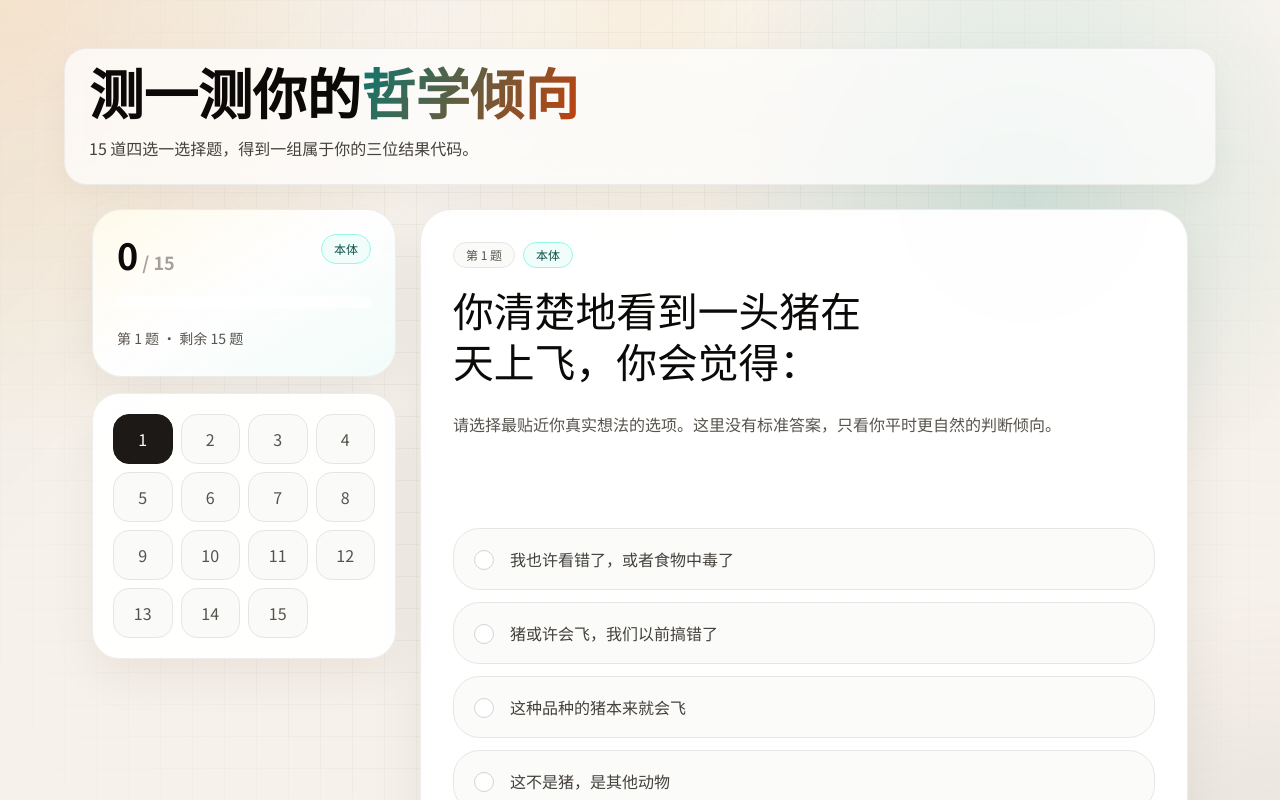
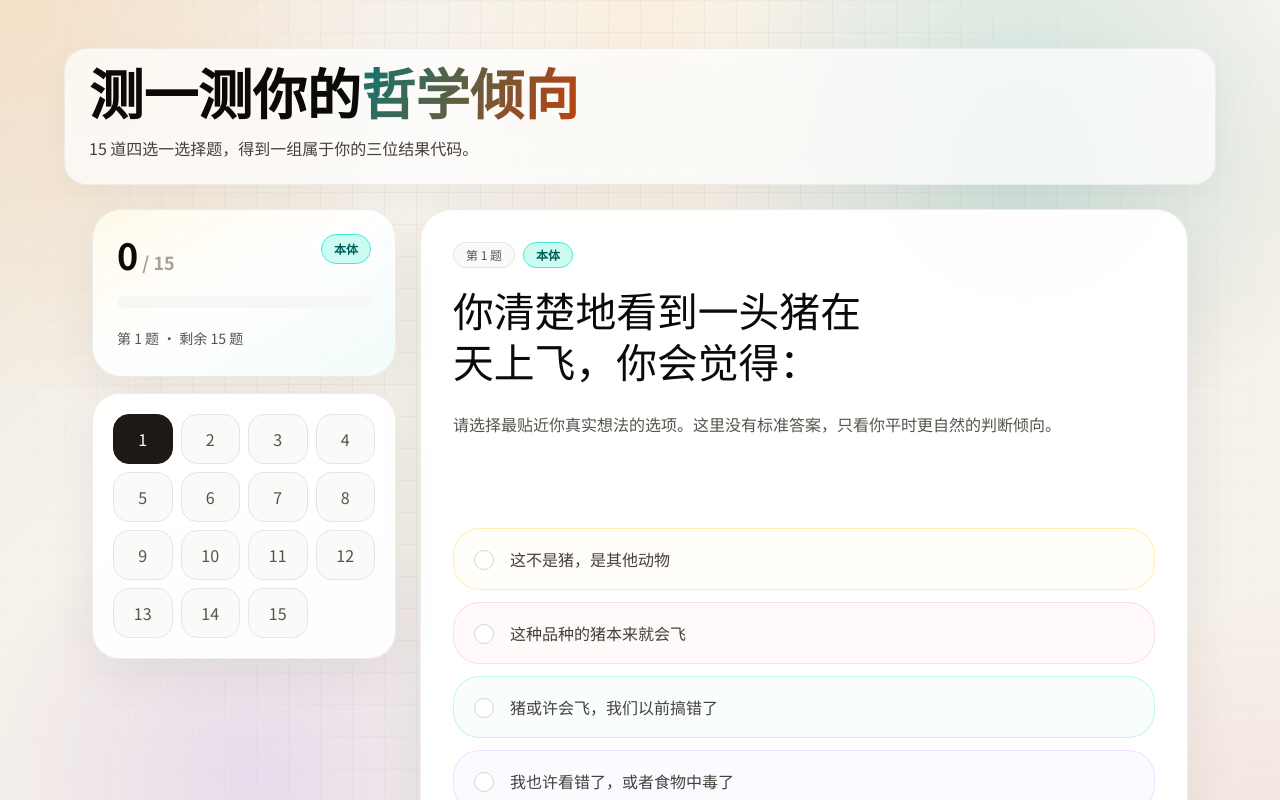
Before and after one commit to ZhenweiTang0908/ismism-test, a Next.js app in the folder website/: page / in a window 1280 px wide. Both pictures are taken after a click on the button "开始答题". Shown: the top 800 px of the page. Built offline with nearby package versions, Linux system fonts and the light colour scheme.

Commit message:
feat: add philosophical quiz landing page and interactive questionnaire component

```diff
--- a/website/app/page.tsx
+++ b/website/app/page.tsx
@@ -9,7 +9,7 @@ export default async function Home() {
 
   return (
     <main className="relative overflow-hidden px-4 py-6 text-stone-950 sm:px-6 sm:py-8 lg:px-10 lg:py-12">
-      <div className="pointer-events-none absolute inset-0 bg-[radial-gradient(circle_at_top_left,rgba(253,186,116,0.26),transparent_28%),radial-gradient(circle_at_80%_20%,rgba(13,148,136,0.15),transparent_26%),radial-gradient(circle_at_bottom_right,rgba(120,113,108,0.14),transparent_24%)]" />
+      <div className="pointer-events-none absolute inset-0 bg-[radial-gradient(circle_at_top_left,rgba(253,186,116,0.30),transparent_26%),radial-gradient(circle_at_80%_15%,rgba(13,148,136,0.18),transparent_24%),radial-gradient(circle_at_20%_80%,rgba(139,92,246,0.14),transparent_22%),radial-gradient(circle_at_bottom_right,rgba(244,63,94,0.10),transparent_24%)]" />
 
       <div className="relative mx-auto flex w-full max-w-6xl flex-col gap-5 sm:gap-6">
         <header className="rounded-[1.4rem] border border-stone-200/70 bg-white/70 px-4 py-4 shadow-[0_12px_32px_rgba(31,24,18,0.04)] backdrop-blur sm:px-6 sm:py-5">
--- a/website/components/quiz-experience.tsx
+++ b/website/components/quiz-experience.tsx
@@ -1,6 +1,6 @@
 "use client";
 
-import { startTransition, useEffect, useState } from "react";
+import { startTransition, useEffect, useMemo, useState } from "react";
 
 import type {
   AnswerMap,
@@ -27,27 +27,41 @@ type QuizExperienceProps = {
 };
 
 const optionToneMap: Record<ChoiceValue, string> = {
-  "1": "from-stone-100 to-stone-200 text-stone-800",
-  "2": "from-orange-100 to-amber-100 text-amber-950",
-  "3": "from-zinc-100 to-zinc-200 text-zinc-900",
-  "4": "from-teal-200 to-cyan-200 text-teal-950",
+  "1": "from-rose-100 to-pink-200 text-rose-900",
+  "2": "from-amber-100 to-orange-200 text-amber-950",
+  "3": "from-violet-100 to-purple-200 text-violet-900",
+  "4": "from-teal-100 to-emerald-200 text-teal-950",
+};
+
+const optionIdleMap: Record<ChoiceValue, string> = {
+  "1": "border-rose-200/60 bg-rose-50/40 text-stone-700 hover:border-rose-300 hover:bg-rose-50 hover:shadow-[0_12px_26px_rgba(225,29,72,0.06)]",
+  "2": "border-amber-200/60 bg-amber-50/40 text-stone-700 hover:border-amber-300 hover:bg-amber-50 hover:shadow-[0_12px_26px_rgba(245,158,11,0.06)]",
+  "3": "border-violet-200/60 bg-violet-50/40 text-stone-700 hover:border-violet-300 hover:bg-violet-50 hover:shadow-[0_12px_26px_rgba(139,92,246,0.06)]",
+  "4": "border-teal-200/60 bg-teal-50/40 text-stone-700 hover:border-teal-300 hover:bg-teal-50 hover:shadow-[0_12px_26px_rgba(20,184,166,0.06)]",
+};
+
+const optionDotMap: Record<ChoiceValue, string> = {
+  "1": "border-rose-400 bg-rose-400 text-white",
+  "2": "border-amber-500 bg-amber-500 text-white",
+  "3": "border-violet-500 bg-violet-500 text-white",
+  "4": "border-teal-500 bg-teal-500 text-white",
 };
 
 const dimensionToneMap = {
   field: {
-    badge: "border-amber-200 bg-amber-50 text-amber-900",
+    badge: "border-amber-300 bg-amber-100 text-amber-800 font-semibold",
     panel:
-      "border-amber-200/70 bg-[linear-gradient(145deg,rgba(255,251,235,0.95),rgba(255,255,255,0.92))]",
+      "border-amber-200 bg-[linear-gradient(145deg,rgba(255,247,205,0.95),rgba(255,255,255,0.9))]",
   },
   ontology: {
-    badge: "border-teal-200 bg-teal-50 text-teal-900",
+    badge: "border-teal-300 bg-teal-100 text-teal-800 font-semibold",
     panel:
-      "border-teal-200/70 bg-[linear-gradient(145deg,rgba(240,253,250,0.95),rgba(255,255,255,0.92))]",
+      "border-teal-200 bg-[linear-gradient(145deg,rgba(204,251,241,0.95),rgba(255,255,255,0.9))]",
   },
   phenomenon: {
-    badge: "border-sky-200 bg-sky-50 text-sky-900",
+    badge: "border-violet-300 bg-violet-100 text-violet-800 font-semibold",
     panel:
-      "border-sky-200/70 bg-[linear-gradient(145deg,rgba(240,249,255,0.96),rgba(255,255,255,0.92))]",
+      "border-violet-200 bg-[linear-gradient(145deg,rgba(237,233,254,0.95),rgba(255,255,255,0.9))]",
   },
 } as const;
 
@@ -142,6 +156,32 @@ export default function QuizExperience({ questions, enhancedCatalog }: QuizExper
   const remainingCount = questions.length - answeredCount;
   const progress = phase === "quiz" ? (answeredCount / questions.length) * 100 : 0;
   const allAnswered = answeredCount === questions.length;
+
+  // 为每道题预先生成稳定的选项乱序（以题目 id 为种子，同一题回来顺序不变）
+  const shuffledOptionsMap = useMemo(() => {
+    const seededRandom = (seed: string) => {
+      let h = 0;
+      for (let i = 0; i < seed.length; i++) {
+        h = (Math.imul(31, h) + seed.charCodeAt(i)) | 0;
+      }
+      return () => {
+        h ^= h << 13;
+        h ^= h >> 17;
+        h ^= h << 5;
+        return ((h >>> 0) / 4294967296);
+      };
+    };
+
+    const result: Record<string, typeof questions[0]["options"]> = {};
+    for (const q of questions) {
+      const rand = seededRandom(q.id);
+      const shuffled = [...q.options].sort(() => rand() - 0.5);
+      result[q.id] = shuffled;
+    }
+    return result;
+  }, [questions]);
+
+  const shuffledOptions = shuffledOptionsMap[currentQuestion?.id] ?? currentQuestion?.options ?? [];
   const examplePeopleDisplay = response?.result?.info.examplePeople
     ? splitExamplePeople(response.result.info.examplePeople)
     : { name: "暂无典型人物", description: "" };
@@ -356,7 +396,7 @@ export default function QuizExperience({ questions, enhancedCatalog }: QuizExper
           <div className="grid gap-8 lg:grid-cols-[1fr_auto] lg:items-center">
             <div>
               <p className="text-xs uppercase tracking-[0.35em] text-stone-500">测试结果</p>
-              <h2 className="mt-4 font-serif text-[clamp(3.8rem,10vw,6.8rem)] font-semibold leading-none tracking-[-0.05em] text-stone-950">
+              <h2 className="mt-4 font-serif text-[clamp(3.8rem,10vw,6.8rem)] font-semibold leading-none tracking-[-0.05em] bg-[linear-gradient(135deg,#1c1917,#0f766e_45%,#7c3aed)] bg-clip-text text-transparent">
                 {response.result.coreCode}
               </h2>
               <p className="mt-4 text-[1.85rem] font-semibold leading-tight text-stone-950 sm:text-[2.4rem]">
@@ -383,12 +423,28 @@ export default function QuizExperience({ questions, enhancedCatalog }: QuizExper
               ) : null}
 
               <div className="mt-8 grid grid-cols-3 gap-2 sm:gap-4">
-                {response.result.dimensionResults.map((item) => (
+                {response.result.dimensionResults.map((item) => {
+                  const cardColorMap = {
+                    field: "border-amber-200 bg-gradient-to-br from-amber-50 to-yellow-100/60",
+                    ontology: "border-teal-200 bg-gradient-to-br from-teal-50 to-emerald-100/60",
+                    phenomenon: "border-violet-200 bg-gradient-to-br from-violet-50 to-purple-100/60",
+                  } as const;
+                  const labelColorMap = {
+                    field: "text-amber-800",
+                    ontology: "text-teal-800",
+                    phenomenon: "text-violet-800",
+                  } as const;
+                  const markerColorMap = {
+                    field: "text-amber-900",
+                    ontology: "text-teal-900",
+                    phenomenon: "text-violet-900",
+                  } as const;
+                  return (
                     <div
                       key={item.key}
-                    className="rounded-[1rem] border border-stone-200/60 bg-white p-4 shadow-sm"
+                      className={`rounded-[1rem] border p-4 shadow-sm ${cardColorMap[item.key]}`}
                     >
-                    <p className="text-[15px] font-semibold text-stone-900">
+                      <p className={`text-[15px] font-semibold ${labelColorMap[item.key]}`}>
                         {item.key === "phenomenon" ? "认识" : conciseDimensionLabelMap[item.key]}
                       </p>
                       <p className="mt-1.5 text-[12px] text-stone-400">
@@ -398,11 +454,12 @@ export default function QuizExperience({ questions, enhancedCatalog }: QuizExper
                             ? "事物怎么存在"
                             : "怎么认识世界"}
                       </p>
-                    <p className="mt-4 text-[16px] font-bold text-stone-900 sm:text-[1.1rem]">
+                      <p className={`mt-4 text-[16px] font-bold sm:text-[1.1rem] ${markerColorMap[item.key]}`}>
                         {item.marker}
                       </p>
                     </div>
-                ))}
+                  );
+                })}
               </div>
             </div>
           </div>
@@ -751,17 +808,17 @@ export default function QuizExperience({ questions, enhancedCatalog }: QuizExper
             </p>
 
             <div className="mt-6 grid grid-cols-3 gap-3">
-              <div className="rounded-[1rem] border border-amber-200/60 bg-amber-50/40 p-4 sm:p-5">
-                <div className="font-semibold text-stone-900">场域</div>
-                <div className="mt-2 text-[13px] text-stone-600 sm:mt-3 sm:text-sm">世界是什么样</div>
+              <div className="rounded-[1rem] border border-amber-300/70 bg-gradient-to-br from-amber-50 to-yellow-100/70 p-4 sm:p-5">
+                <div className="font-semibold text-amber-900">场域</div>
+                <div className="mt-2 text-[13px] text-amber-700 sm:mt-3 sm:text-sm">世界是什么样</div>
               </div>
-              <div className="rounded-[1rem] border border-teal-200/60 bg-teal-50/40 p-4 sm:p-5">
-                <div className="font-semibold text-stone-900">本体</div>
-                <div className="mt-2 text-[13px] text-stone-600 sm:mt-3 sm:text-sm">自我如何存在</div>
+              <div className="rounded-[1rem] border border-teal-300/70 bg-gradient-to-br from-teal-50 to-emerald-100/70 p-4 sm:p-5">
+                <div className="font-semibold text-teal-900">本体</div>
+                <div className="mt-2 text-[13px] text-teal-700 sm:mt-3 sm:text-sm">自我如何存在</div>
               </div>
-              <div className="rounded-[1rem] border border-sky-200/60 bg-sky-50/40 p-4 sm:p-5">
-                <div className="font-semibold text-stone-900">现象</div>
-                <div className="mt-2 text-[13px] text-stone-600 sm:mt-3 sm:text-sm">如何认识世界</div>
+              <div className="rounded-[1rem] border border-violet-300/70 bg-gradient-to-br from-violet-50 to-purple-100/70 p-4 sm:p-5">
+                <div className="font-semibold text-violet-900">现象</div>
+                <div className="mt-2 text-[13px] text-violet-700 sm:mt-3 sm:text-sm">如何认识世界</div>
               </div>
             </div>
 
@@ -770,23 +827,23 @@ export default function QuizExperience({ questions, enhancedCatalog }: QuizExper
             </p>
 
             <div className="mt-6 grid grid-cols-4 gap-2 sm:gap-3">
-              <div className="rounded-[1rem] border border-stone-200 bg-white p-3 sm:p-5">
-                <div className="font-serif text-3xl text-stone-900 sm:text-4xl">1</div>
+              <div className="rounded-[1rem] border border-rose-200 bg-gradient-to-br from-rose-50 to-pink-100/60 p-3 sm:p-5">
+                <div className="font-serif text-3xl text-rose-700 sm:text-4xl">1</div>
                 <div className="mt-3 font-semibold text-stone-900 sm:mt-4">秩序</div>
                 <div className="mt-1 text-[12px] text-stone-500 sm:mt-2 sm:text-sm">规则先在</div>
               </div>
-              <div className="rounded-[1rem] border border-stone-200 bg-white p-3 sm:p-5">
-                <div className="font-serif text-3xl text-stone-900 sm:text-4xl">2</div>
+              <div className="rounded-[1rem] border border-amber-200 bg-gradient-to-br from-amber-50 to-yellow-100/60 p-3 sm:p-5">
+                <div className="font-serif text-3xl text-amber-700 sm:text-4xl">2</div>
                 <div className="mt-3 font-semibold text-stone-900 sm:mt-4">冲突</div>
                 <div className="mt-1 text-[12px] text-stone-500 sm:mt-2 sm:text-sm">结构张力</div>
               </div>
-              <div className="rounded-[1rem] border border-stone-200 bg-white p-3 sm:p-5">
-                <div className="font-serif text-3xl text-stone-900 sm:text-4xl">3</div>
+              <div className="rounded-[1rem] border border-violet-200 bg-gradient-to-br from-violet-50 to-purple-100/60 p-3 sm:p-5">
+                <div className="font-serif text-3xl text-violet-700 sm:text-4xl">3</div>
                 <div className="mt-3 font-semibold text-stone-900 sm:mt-4">调和</div>
                 <div className="mt-1 text-[12px] text-stone-500 sm:mt-2 sm:text-sm">主体参与</div>
               </div>
-              <div className="rounded-[1rem] border border-stone-200 bg-white p-3 sm:p-5">
-                <div className="font-serif text-3xl text-stone-900 sm:text-4xl">4</div>
+              <div className="rounded-[1rem] border border-teal-200 bg-gradient-to-br from-teal-50 to-emerald-100/60 p-3 sm:p-5">
+                <div className="font-serif text-3xl text-teal-700 sm:text-4xl">4</div>
                 <div className="mt-3 font-semibold text-stone-900 sm:mt-4">虚无</div>
                 <div className="mt-1 text-[12px] text-stone-500 sm:mt-2 sm:text-sm">生成变化</div>
               </div>
@@ -827,9 +884,9 @@ export default function QuizExperience({ questions, enhancedCatalog }: QuizExper
             </div>
           </div>
 
-          <div className="mt-4 h-3 overflow-hidden rounded-full bg-white/80 sm:mt-5">
+          <div className="mt-4 h-3 overflow-hidden rounded-full bg-stone-100/80 sm:mt-5">
             <div
-              className="h-full rounded-full bg-[linear-gradient(90deg,#0f766e,#c2410c)]"
+              className="h-full rounded-full bg-[linear-gradient(90deg,#f59e0b,#14b8a6_40%,#8b5cf6_75%,#f43f5e)]"
               style={{ width: `${progress}%` }}
             />
           </div>
@@ -888,7 +945,7 @@ export default function QuizExperience({ questions, enhancedCatalog }: QuizExper
         </div>
 
         <div className="mt-6 grid gap-3 sm:mt-8">
-          {currentQuestion.options.map((option) => {
+          {shuffledOptions.map((option) => {
             const selected = answers[currentQuestion.id] === option.value;
 
             return (
@@ -896,17 +953,17 @@ export default function QuizExperience({ questions, enhancedCatalog }: QuizExper
                 key={option.value}
                 type="button"
                 onClick={() => recordAnswer(currentQuestion.id, option.value)}
-                className={`rounded-[1.35rem] border px-4 py-4 text-left transition duration-200 sm:rounded-[1.65rem] sm:px-5 sm:py-[1.125rem] ${
+                className={`rounded-[1.35rem] border px-4 py-4 text-left transition duration-200 active:translate-y-0 sm:rounded-[1.65rem] sm:px-5 sm:py-[1.125rem] ${
                   selected
-                    ? `border-stone-900 bg-gradient-to-r ${optionToneMap[option.value]} scale-[1.01] shadow-[0_14px_34px_rgba(31,24,18,0.10)]`
-                    : "border-stone-200 bg-stone-50/80 text-stone-700 hover:-translate-y-0.5 hover:border-stone-400 hover:bg-white hover:shadow-[0_12px_26px_rgba(31,24,18,0.06)] active:translate-y-0"
+                    ? `border-transparent bg-gradient-to-r ${optionToneMap[option.value]} scale-[1.01] shadow-[0_14px_34px_rgba(31,24,18,0.12)]`
+                    : `hover:-translate-y-0.5 ${optionIdleMap[option.value]}`
                 }`}
               >
                 <div className="flex items-center gap-3 sm:gap-4">
                   <span
                     className={`mt-0.5 inline-flex h-5 w-5 shrink-0 items-center justify-center rounded-full border text-[11px] ${
                       selected
-                        ? "border-stone-900 bg-stone-900 text-white"
+                        ? optionDotMap[option.value]
                         : "border-stone-300 bg-white text-transparent"
                     }`}
                     aria-hidden="true"
```
Lines whose indentation alone changed are shown as unchanged.
